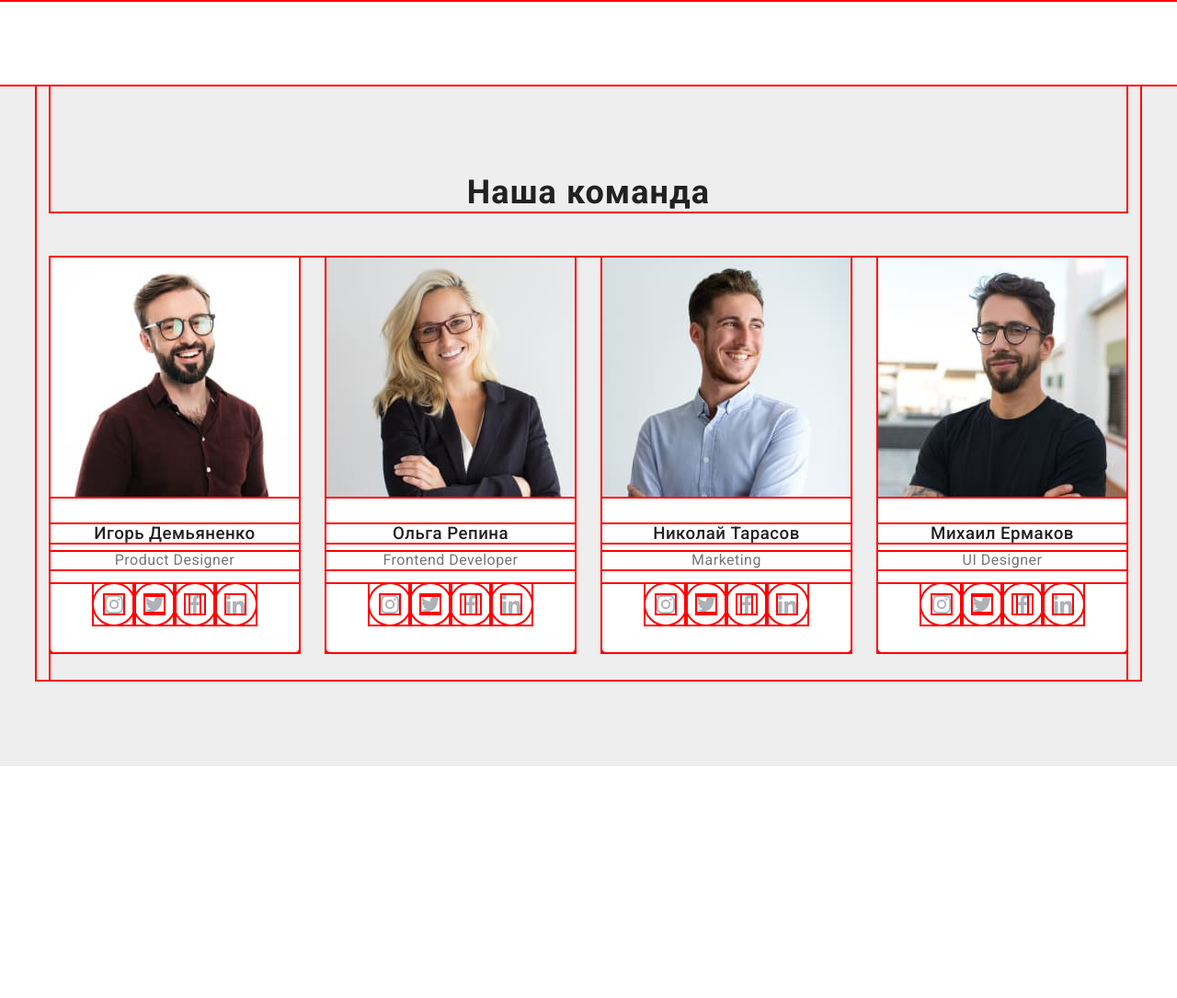
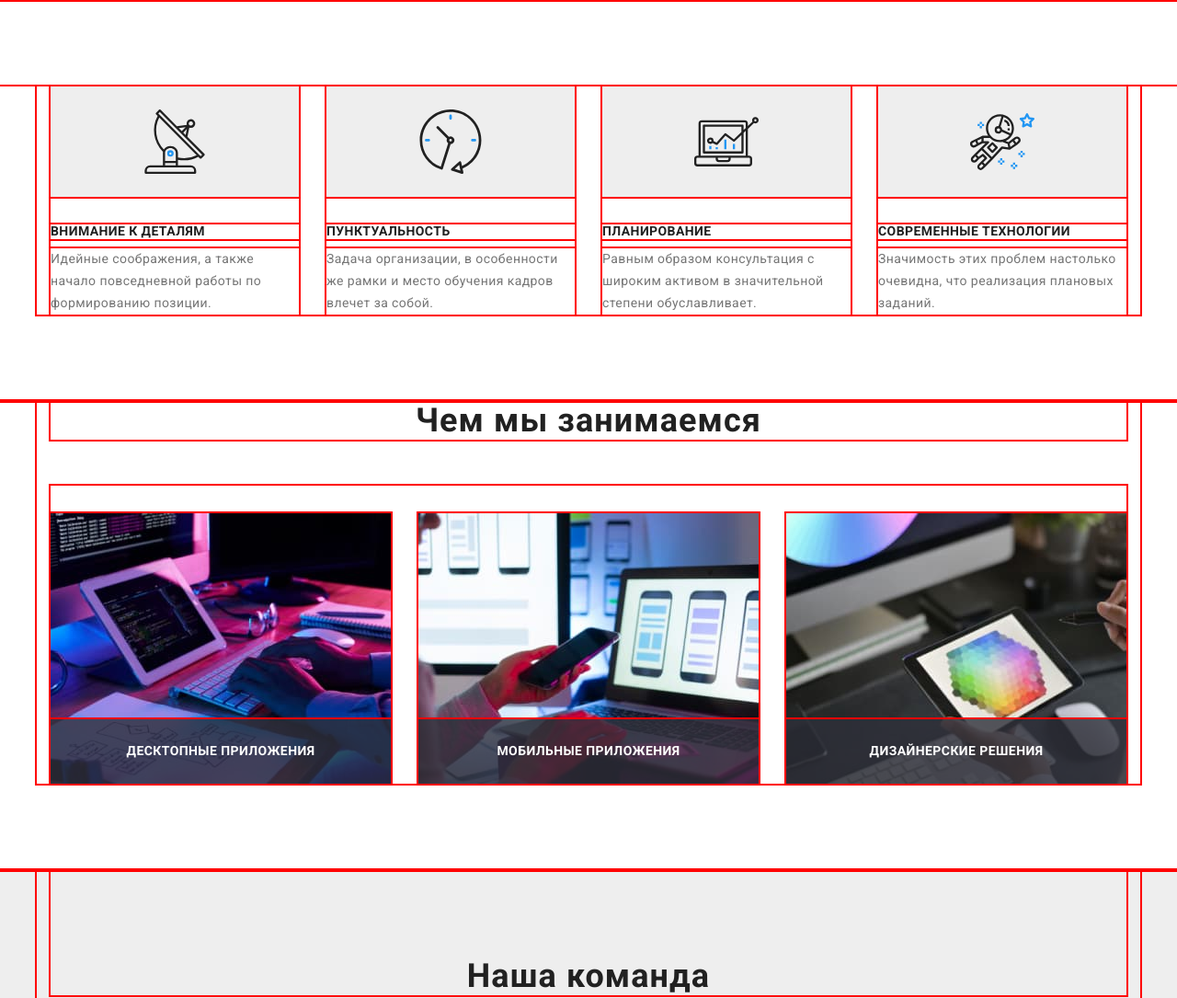
Before and after one commit to AlekseySteblivets/goit-markup-hw-08, a plain HTML site: page index.html in a window 1280 px wide. Shown: the part 680-1765 px from the top of the page at 92% size. Before the commit the page ends 1513 px from the top, so only its background shows below. Drawn offline with nearby package versions, Linux system fonts and the light colour scheme.

Commit message:
разбирается  с клиентами

```diff
--- a/index.html
+++ b/index.html
@@ -78,7 +78,7 @@
         </section>
 
         <!--Преимущества-->
-        <!-- <section class="section">
+        <section class="section">
             <div class="container">
                 <ul class="list flex-advantages">
                     <li class="item-icons-advantages item-antenna">
@@ -99,10 +99,10 @@
                     </li>
                 </ul>
             </div>
-        </section> -->
+        </section>
 
         <!--Примеры работ-->
-        <!-- <section class="section our-exsamples">
+        <section class="section our-exsamples">
             <div class="container">
                 <h2 class="section-title-exsamples">Чем мы занимаемся</h2>
                 <ul class="list exsamles-works">
@@ -138,7 +138,7 @@
                     </li>
                 </ul>
             </div>
-        </section> -->
+        </section>
 
         <!--Наша команда"-->
         <section class="section container-our-team">
@@ -310,7 +310,7 @@
     </section>
 
     <!--Постоянные клиенты-->
-    <!-- <section class="section">
+    <section class="section">
         <div class="container">
             <h3 class="title-const-customer">Постоянные клиенты</h3>
             <ul class="list list-const-customer">
@@ -359,7 +359,7 @@
                 </li>
             </ul>
         </div>
-    </section> -->
+    </section>
 
     </main>
     <!--Контакты-->
```
